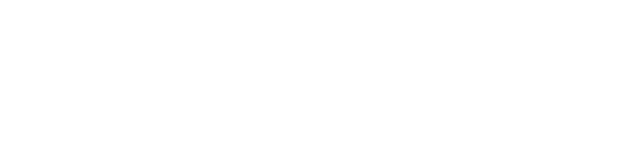
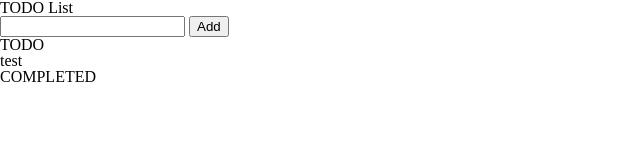
Before and after one commit to keffri/todo, a plain HTML site: page index.html in a window 1280 px wide. Shown: the whole page, without its empty margins (0-640 px from the left). Drawn offline with Linux system fonts and the light colour scheme.

Commit message:
html layout

```diff
--- a/index.html
+++ b/index.html
@@ -8,5 +8,22 @@
     <link rel="stylesheet" href="styles.css" />
     <script type="text/javascript" src="script.js" defer></script>
   </head>
-  <body></body>
+  <body>
+    <div class="title">TODO List</div>
+    <div class="input-add">
+      <input type="text" class="task-input" required />
+      <button class="task-add">Add</button>
+    </div>
+
+    <h1 class="todo todo-title">TODO</h1>
+    <div class="todo-list">
+      <div class="todo-tasks">
+        <div class="task">test</div>
+      </div>
+    </div>
+    <h1 class="completed completed-title">COMPLETED</h1>
+    <div class="todo-list">
+      <div class="completed-tasks"></div>
+    </div>
+  </body>
 </html>
```
